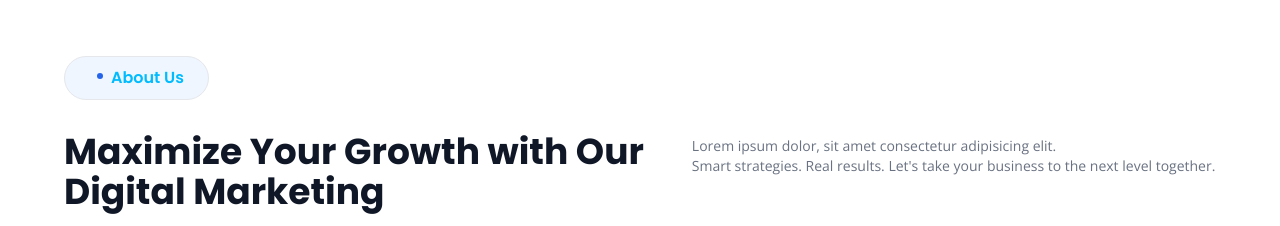
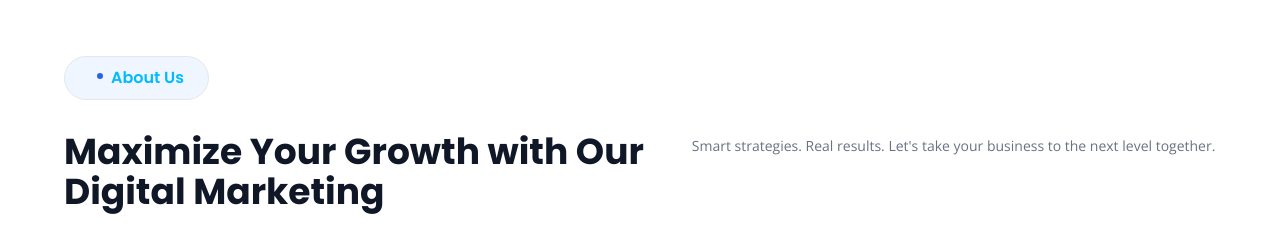
Before and after one commit to Joseph-cavele/elevate-web-media, a React (Vite) app: page / in a window 1280 px wide. Shown: the part 1920-2146 px from the top of the page. Built offline with nearby package versions, Linux system fonts and the light colour scheme.

Commit message:
update front end

```diff
--- a/src/Components/Sections/About.jsx
+++ b/src/Components/Sections/About.jsx
@@ -25,7 +25,7 @@ const mission =[
                 </div>
                 <div className=" flex md:whitespace-nowrap flex-col font-poppins md:flex-row md:items-start   md:gap-12 leading-snug md:w-1/2">
                     <h2 className="text-3xl md:text-4xl font-bold text-gray-900 ">Maximize Your Growth with Our<br/> Digital Marketing</h2>
-                    <p className="text-gray-500 font-OpenSans md:whitespace-nowrap text-sm leading-relax md:w-1/2 mt-4 md:mt-1">Lorem ipsum dolor, sit amet consectetur adipisicing elit.<br/>
+                    <p className="text-gray-500 font-OpenSans md:whitespace-nowrap text-sm leading-relax md:w-1/2 mt-4 md:mt-1">
                         Smart strategies. Real results. Let's take your business to the next level together.
                      </p>
 
```
